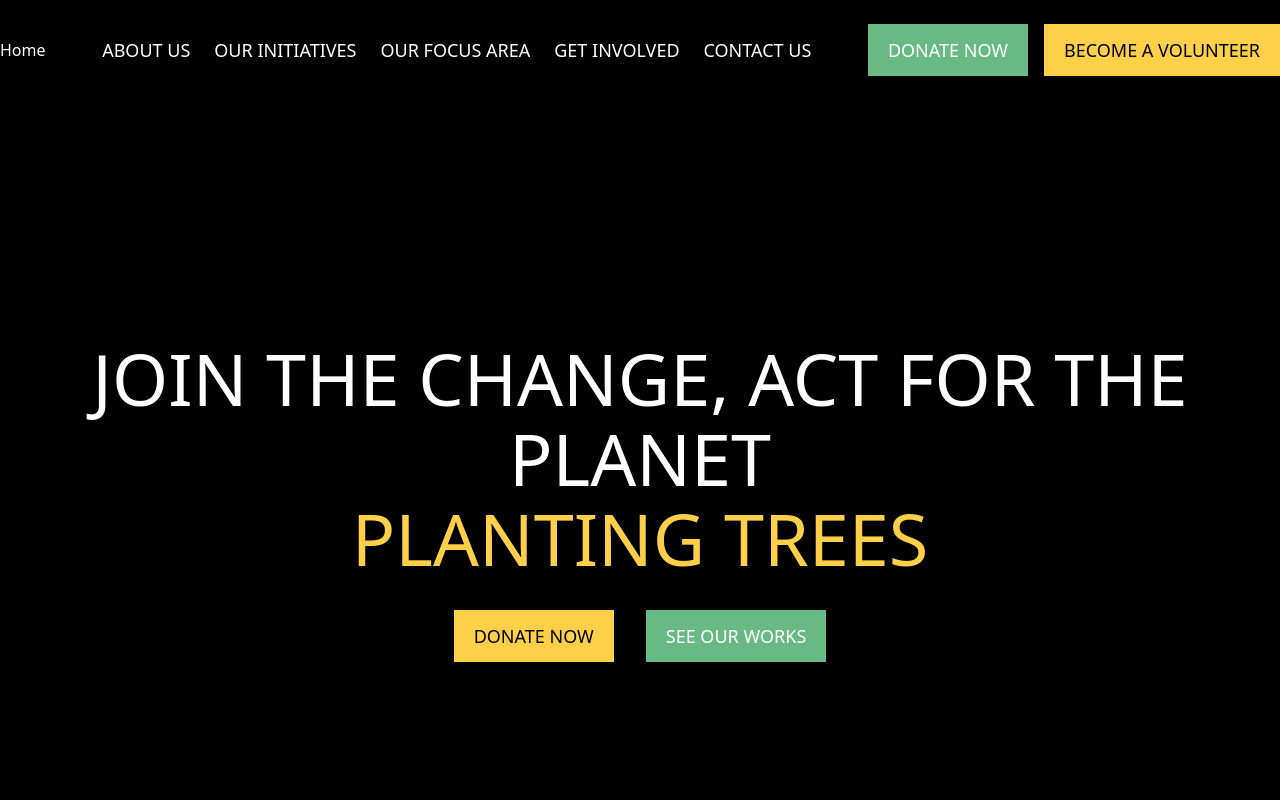
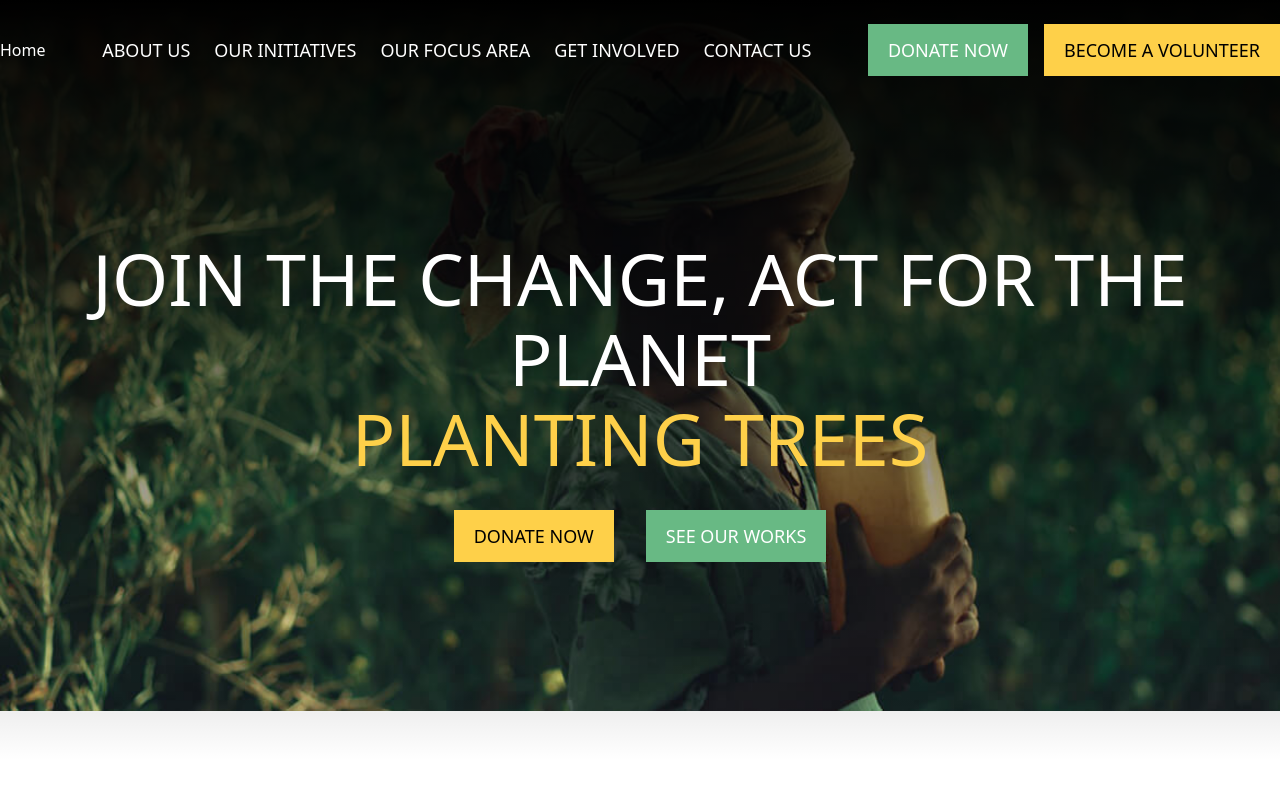
Before and after one commit to sudharshanr15/seerakku-frontend, a Next.js app: page / in a window 1280 px wide. Shown: the top 800 px of the page. Built offline with nearby package versions, Linux system fonts and the light colour scheme; what @radix-ui/themes would draw is missing.

Commit message:
Hero banner image added

```diff
--- a/src/components/Navbar.tsx
+++ b/src/components/Navbar.tsx
@@ -30,7 +30,7 @@ const Navbar = () => {
     },
   ];
   return (
-    <header className="w-full py-6 bg-black z-50">
+    <header className="fixed w-full py-6 bg-transparent z-50">
       <div className="max-w-screen-xl mx-auto">
         <nav className="flex justify-between items-center gap-8 text-white">
           <Link href={"/"}>Home</Link>
--- a/src/features/home/assets/index.ts
+++ b/src/features/home/assets/index.ts
@@ -1,2 +1,3 @@
 export { default as get_involved_image_1 } from "./get_involved_img_1.png";
 export { default as support_image } from "./support.png";
+export { default as hero_image } from "./hero_image.png";
--- a/src/features/home/components/HeroBanner.tsx
+++ b/src/features/home/components/HeroBanner.tsx
@@ -1,10 +1,21 @@
 import Button from "@/components/buttons/Button";
 import DonateNow from "@/components/buttons/DonateNow";
 import { ButtonType } from "@/components/buttons/type";
+import Image from "next/image";
+import { hero_image } from "../assets";
 
 const HeroBanner = () => {
   return (
-    <section className="relative top-0 left-0 w-full h-screen bg-black">
+    <section className="relative top-0 left-0 w-full h-screen overflow-hidden">
+      <div className="w-full">
+        <Image
+          src={hero_image}
+          alt="Hero Image"
+          className="w-full object-cover"
+        />
+      </div>
+      <div className="bg-gradient-to-t absolute top-0 left-0 w-full h-full from-transparent from-5% to-black"></div>
+      <div className="absolute top-0 left-0 w-full h-full">
         <div className="flex flex-col items-center justify-center h-full">
           <h1 className="uppercase text-white text-center title font-normal text-7xl leading-[80px]">
             JOIN THE CHANGE, ACT FOR THE PLANET
@@ -18,6 +29,7 @@ const HeroBanner = () => {
             </Button>
           </div>
         </div>
+      </div>
     </section>
   );
 };
```
Also changed, not shown: src/features/home/assets/hero_image.png (added). Lines whose indentation alone changed are shown as unchanged.
